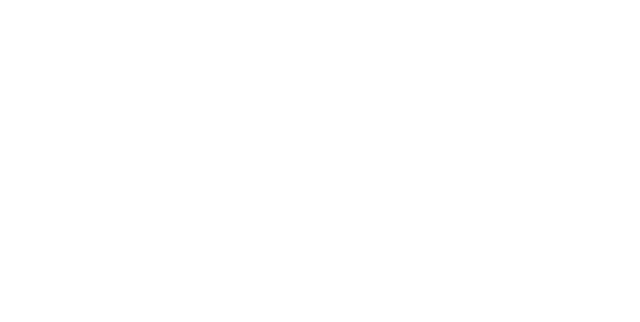
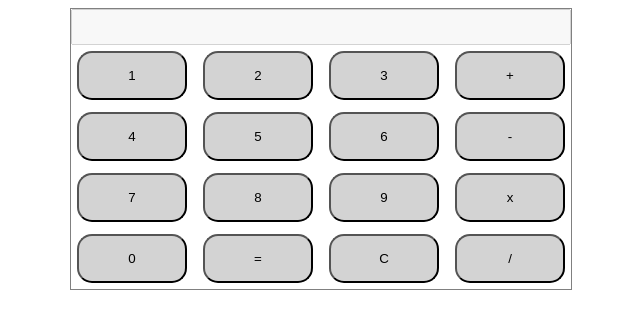
Before and after one commit to Faizaiahmed/project, a plain HTML site: page index.html in a window 1280 px wide. Shown: the whole page, without its empty margins (319-959 px from the left). Drawn offline with Linux system fonts and the light colour scheme.

Commit message:
Add files via upload

```diff
--- a/app.js
+++ b/app.js
@@ -1,196 +1,22 @@
-// Chapter No one!!!!
+// FOR OVERALL VALUES
 
+function getValue (i){
+    var b = document.getElementById("result")
+    b.value += i
+}
 
-// 1)
+// FOR = VALUE
 
-//   alert("Welcome to dream world")
+function getnum(){
+    var b = document.getElementById("result")
+    var val = b.value
+    var final = eval(val)
+    b.value = final
+}
 
-// 2)
+// FOR CLEARVALUE
 
-// alert("javaScript Alert \n Error! Please enter a valid password")
-
-// 3)
-
-//  alert("javaScript Alert! \n\n Welcome to JS Land....\n Happy Coding!!")
-
-// 4)
-
-//   alert("Welcome To JS Land...")
-
-//  alert("Happly Coding!")
-
-// 5)
-
-//  console.log("javaScript Alert!! \n \n Hello....I can run JS through my web browser's console.")
-
-                  /* <b> 6 and 7 did not understand please </b> */
-
-
-
-
-
-// Chapter No Two!!!!!
-
-
-// 2)
-
-// var a = "Faizan";
-// var b = "Ahmed";
-// alert(a + b);
-
-// 3)
-// var i = "Message";
-// var a = "Hello World";
-// alert(i + a );
-
-// 4)
-
-// var a = prompt("Enter Your Name", "Your Name is");
-// var b = prompt ("Enter Your Age", "Your Age is");
-// var c = prompt("Enter Your Certification", "Your Certification is");
-// var d = "Congratulation Now You Are Enrolled";
-// alert (d);
-
-// 6)
-// var a = "My Email Address is....\n"
-// var b = ("faizankhi44@gmail.com");
-// var c =(a+b);
-// alert(c);
-
-
-// 7)
-// var a = "Book \n";
-// var b = "I am trying to learn from the Book A Smarter\n Way to learn javaScript"
-// alert(a+b);
-
-
-// 8)
-// document.write("Yah!! I can write HTML content through JavaScript:");
-
-
-
-
-
-// CHAPTER NO THREE!!!
-
-// 1)
-// alert("I am 22 Years Old");
-
-
-// 2)
-// document.write("You have visited 20 times ")
-
-
-// 3)
-// document.write("My Birth Year Is 1999 <br>", "Data type is decleard variable is number");
-
-
-// 4)
-// document.write("<b> Jhone Doe </b> ordered <b> 5 T Shirt </b>(s)on www.XYZ.Clothing.com")
-
-
-
-
-// CHAPTER NO FIVE!!!
-
-
-// 1)
-// var a = 3;
-// var b = 5;
-// document.write(a + b);
-
-
-// 2)
-// var a = 3;
-// var b = 5;
-// document.write(a - b);
-
-
-// var a = 3;
-// var b = 5;
-// document.write(a / b);
-
-// var a = 3;
-// var b = 5;
-// document.write(a * b);
-
-// var a = 3;
-// var b = 5;
-// document.write(a % b)
-
-
-// 4)
-// var a = 600;
-// var b = 5;
-// document.write("The cost of bying 5 tickets is ", a * 5);
-
-// 7)
-// var a = 650;
-// var b = 3;
-// var c = (a * b)
-// document.write(c);
-
-// var a = 100;
-// var b = 7;
-// var c = (a * b);
-// document.write(c);
-
-// var a = 1950
-// var b = 700
-// var c = 100
-// var d =( a + b +c)
-// document.write(d);
-
-
-
-// 8)
-// var a = 980;
-// var b = 804;
-// var c = (b / a * 100);
-// document.write(c);
-
-
-
-// 9)
-// var a = 104.80;
-// var b = 10;
-// var c = (a * b);
-// document.write(c);
-
-
-// var a = 28;
-// var b = 25;
-// var c =(a * b);
-// document.write(c)
-
-
-// var a = 1048;
-// var b = 700;
-// var d = ("Total currency of pkr is ", a + b);
-// document.write(d);
-
-// 10)
-// var a = 5;
-// var b = 10;
-// var c = (a * b);
-// document.write(c);
-
-// var a = 50;
-// var b = 2;
-// var c =(a / 2);
-// document.write(c);
-
-
-// var a = "Current Year is 2016 <br>";
-// var b = "Birth Year is 1992 <br>";
-// var c = "Your age is 24";
-// document.write( a + b +c);
-
-
-// 13)
-// var a = "Favourate Snack : Chocolate Chip <br>";
-// var b = "Current age : 15 <br>";
-// var c = "Estimated Maximum Age : 65 <br>";
-// var d = "Amount of Snack per day : 3 <br>";
-// var f = "You will need 150 Chocolate chip to last you until the ripe old age 65";
-// document.write(a+b+c+d+f);
+function clearValue (){
+    var b = document.getElementById("result")
+    b.value = ""
+}
--- a/index.html
+++ b/index.html
@@ -3,11 +3,67 @@
 <head>
     <meta charset="UTF-8">
     <meta name="viewport" content="width=device-width, initial-scale=1.0">
-    <title>Learning javaScript</title>
-    <script src="app.js"></script>
+    <title>Document</title>
+    <link rel="stylesheet" href="style.css">
 </head>
 <body>
 
+<div class="main">
 
+    <div class="getvalue">
+
+        <div class="getnum">
+            <input id="result" class="inputvalue" disabled type="text" name="">
+        </div>
+
+        <div>
+            <button onclick="getValue(1)" class="btninner">1</button>
+            <button onclick="getValue(2)" class="btninner">2</button>
+            <button onclick="getValue(3)" class="btninner">3</button>
+            <button onclick="getValue('+')" class="btninner">+</button>
+        </div>
+
+        <div>
+            <button onclick="getValue(4)" class="btninner">4</button>
+            <button onclick="getValue(5)" class="btninner">5</button>
+            <button onclick="getValue(6)" class="btninner">6</button>
+            <button onclick="getValue('-')" class="btninner">-</button>
+        </div>
+
+
+        <div>
+            <button onclick="getValue(7)" class="btninner">7</button>
+            <button onclick="getValue(8)" class="btninner">8</button>
+            <button onclick="getValue(9)" class="btninner">9</button>
+            <button onclick="getValue('*')" class="btninner">x</button>
+        </div>
+
+
+        <div>
+            <button onclick="getValue(0)" class="btninner">0</button>
+            <button onclick="getnum()" class="btninner">=</button>
+            <button onclick="clearValue()" class="btninner">C</button>
+            <button onclick="getValue('/')" class="btninner">/</button>
+        </div>
+
+    </div>
+</div>
+
+
+
+
+
+
+
+
+
+
+
+
+
+
+
+
+    <script src="app.js"></script>
 </body>
 </html>
--- /dev/null
+++ b/style.css
@@ -0,0 +1,23 @@
+.getvalue {
+    width: 500px;
+    height: auto;
+    margin: 0 auto;
+    border: 1px solid gray;
+    /* background-color: lightcyan; */
+}
+
+.inputvalue {
+    width: 492px;
+    height: 30px;
+}
+
+.btninner {
+    /* display: flex;
+    justify-content: center;
+    align-items: center; */
+    width: 110px;
+    margin: 6px;
+    padding: 15px;
+    background-color: lightgray;
+    border-radius: 15px;
+}
```
